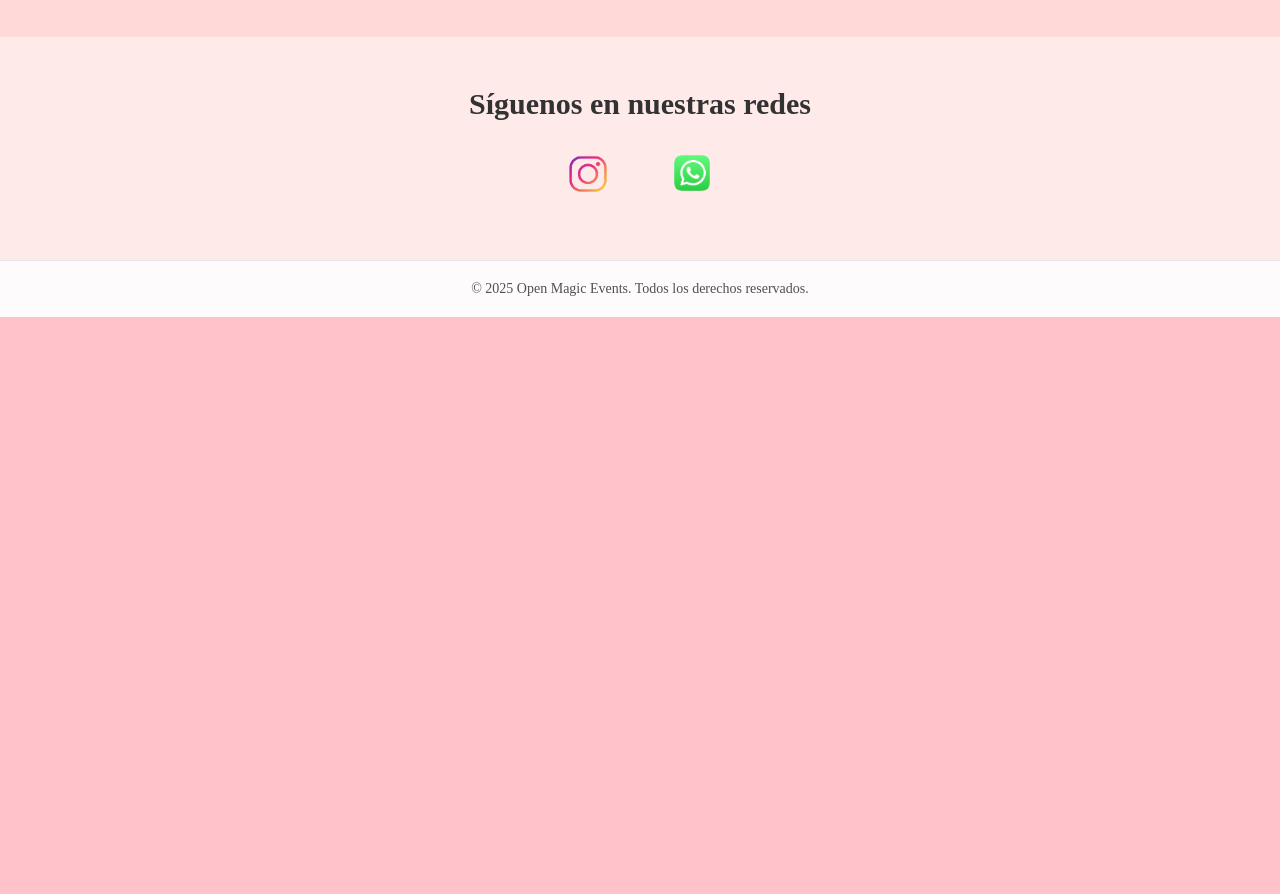
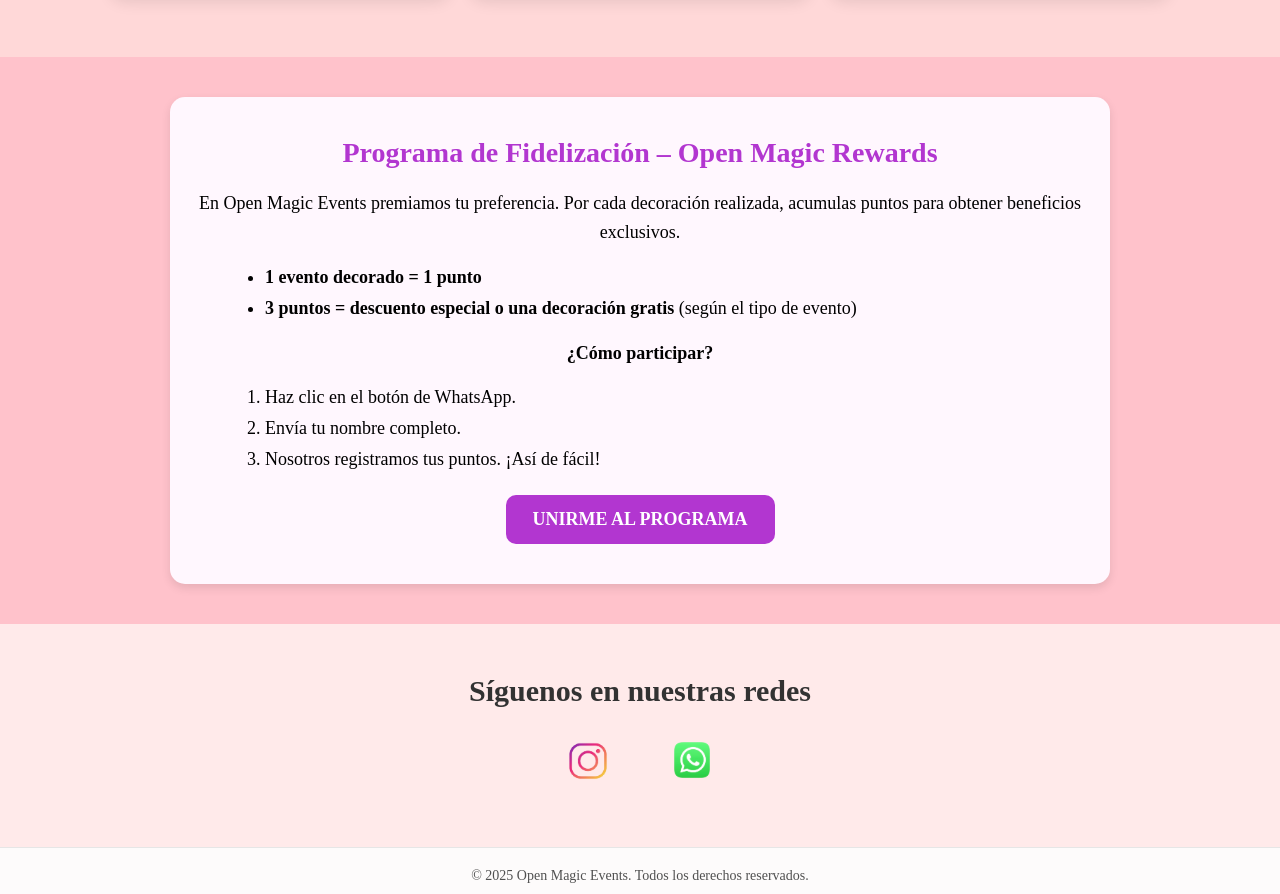
Before and after one commit to Keiiiila/Open-Magic, a plain HTML site: page index.html in a window 1280 px wide. Shown: the part 3377-4271 px from the top of the page. Before the commit the page ends 3694 px from the top, so only its background shows below. Drawn offline with Linux system fonts and the light colour scheme.

Commit message:
Actualización de navegación e iconos

```diff
--- a/index.html
+++ b/index.html
@@ -17,7 +17,14 @@
 
 
             <!-- Botón del menú -->
-            <div class="menu-btn" id="menu-btn">☰</div>
+            <div class="menu-btn" id="menu-btn">
+    <svg width="34" height="34" viewBox="0 0 24 24" fill="none">
+        <path d="M3 7c4 0 4 4 8 4s4-4 8-4h2" stroke="#000" stroke-width="2" stroke-linecap="round"/>
+        <path d="M3 12h18" stroke="#000" stroke-width="2" stroke-linecap="round"/>
+        <path d="M3 17c4 0 4-4 8-4s4 4 8 4h2" stroke="#000" stroke-width="2" stroke-linecap="round"/>
+    </svg>
+</div>
+
 
 
             <!-- Menú de navegación -->
@@ -205,6 +212,28 @@ form.addEventListener("submit", function(e){
     </div>
 </section>
 
+<section id="fidelizacion" class="fidelizacion-section">
+    <h2>Programa de Fidelización – Open Magic Rewards</h2>
+    <p>En Open Magic Events premiamos tu preferencia.
+        Por cada decoración realizada, acumulas puntos para obtener beneficios exclusivos.</p>
+
+    <ul>
+        <li> <strong>1 evento decorado = 1 punto</strong></li>
+        <li> <strong>3 puntos = descuento especial o una decoración gratis</strong> (según el tipo de evento)</li>
+    </ul>
+
+    <p><strong>¿Cómo participar?</strong></p>
+    <ol>
+        <li>Haz clic en el botón de WhatsApp.</li>
+        <li>Envía tu nombre completo.</li>
+        <li>Nosotros registramos tus puntos. ¡Así de fácil!</li>
+    </ol>
+
+    <a href="https://wa.me/50361066493" class="btn-fidelizacion" target="_blank">
+        Unirme al Programa
+    </a>
+</section>
+
 
 <!-- Redes Sociales -->
 <section class="redes">
--- a/style.css
+++ b/style.css
@@ -20,12 +20,30 @@ header {
     height: 100px;            /* altura del header */
 }
 
+header {
+    position: fixed;
+    top: 0;
+    left: 0;
+    width: 100%;
+    z-index: 2000;
+}
+
+body {
+    padding-top: 120px; /* evita que el banner baje detrás del header */
+}
+
+@media (max-width: 768px) {
+    nav {
+        top: 100px; /* menú debajo del header fijo */
+    }
+}
+
+
 /* contenedor interno del header para logo y nav */
 .header-container {
     height: 100px;
     display: flex;
     align-items: center;
-    gap: 60px;              /* espacio entre elementos */
      justify-content: space-between; /* esto empuja logo a la izquierda y nav a la derecha */
     padding: 0 20px; /* espacio lateral */
 }
@@ -419,6 +437,58 @@ img {
 }
 
 
+/* sección de fidelización */
+.fidelizacion-section {
+    background: #fff7fe;
+    padding: 40px 20px;
+    margin: 40px auto;
+    max-width: 900px;
+    border-radius: 15px;
+    box-shadow: 0 4px 10px rgba(0,0,0,0.1);
+}
+
+.fidelizacion-section h2 {
+    text-align: center;
+    color: #b236d0;
+    font-size: 28px;
+    margin-bottom: 20px;
+}
+
+.fidelizacion-section p {
+    font-size: 18px;
+    line-height: 1.6;
+    text-align: center;
+}
+
+.fidelizacion-section ul,
+.fidelizacion-section ol {
+    margin: 20px auto;
+    max-width: 750px;
+    font-size: 18px;
+}
+
+.fidelizacion-section li {
+    margin-bottom: 10px;
+}
+
+.btn-fidelizacion {
+    display: block;
+    width: max-content;
+    margin: 25px auto 0;
+    padding: 12px 25px;
+    background: #b236d0;
+    color: #fff;
+    text-decoration: none;
+    border-radius: 10px;
+    font-size: 18px;
+    transition: 0.3s;
+}
+
+.btn-fidelizacion:hover {
+    background: #8f22a8;
+}
+
+
 /* redes sociales */
 
 .redes {
```
